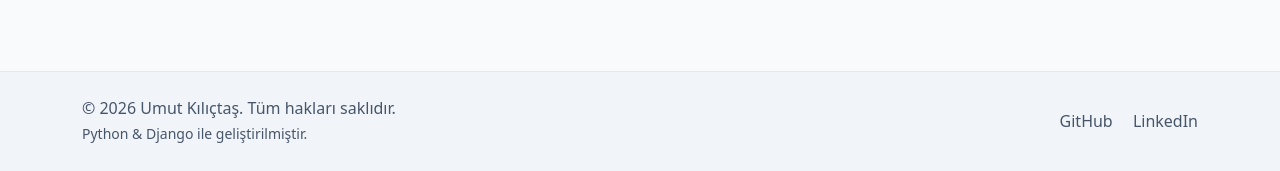
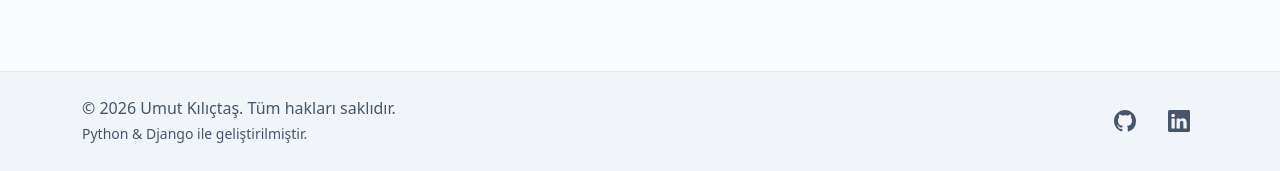
Before and after one commit to umutkilictas/django-portfolio, a Django app: page /deneyim-egitim/ in a window 1280 px wide. Shown: the part 629-800 px from the top of the page. Run offline with Django 5.2, Linux system fonts and the light colour scheme; data that the repository does not hold is empty.

Commit message:
style: fix experience title contrast and add svg icons to footer

```diff
--- a/static/css/style.css
+++ b/static/css/style.css
@@ -223,10 +223,13 @@ a:hover {
 .social-link {
     color: var(--text-secondary);
     font-weight: 500;
+    transition: color 0.2s ease, transform 0.2s ease, background-color 0.2s ease;
 }
 
 .social-link:hover {
     color: var(--accent-color);
+    background-color: var(--bg-secondary);
+    transform: translateY(-2px);
 }
 
 /* Responsive Uyumluluk (360px mobil) */
--- a/templates/includes/footer.html
+++ b/templates/includes/footer.html
@@ -8,20 +8,26 @@
                 <small class="text-muted">Python &amp; Django ile geliştirilmiştir.</small>
             </div>
             <div class="col-md-6 text-center text-md-end">
-                <div class="social-links">
+                <div class="social-links d-inline-flex align-items-center gap-3">
                     {% if GITHUB_URL %}
-                        <a href="{{ GITHUB_URL }}" target="_blank" rel="noopener noreferrer" class="social-link" title="GitHub">
-                            GitHub
+                        <a href="{{ GITHUB_URL }}" target="_blank" rel="noopener noreferrer" class="social-link d-inline-flex align-items-center justify-content-center p-2 rounded-circle" title="GitHub" aria-label="GitHub">
+                            <svg xmlns="http://www.w3.org/2000/svg" width="22" height="22" fill="currentColor" class="bi bi-github" viewBox="0 0 16 16">
+                                <path d="M8 0C3.58 0 0 3.58 0 8c0 3.54 2.29 6.53 5.47 7.59.4.07.55-.17.55-.38 0-.19-.01-.82-.01-1.49-2.01.37-2.53-.49-2.69-.94-.09-.23-.48-.94-.82-1.13-.28-.15-.68-.52-.01-.53.63-.01 1.08.58 1.23.82.72 1.21 1.87.87 2.33.66.07-.52.28-.87.51-1.07-1.78-.2-3.64-.89-3.64-3.95 0-.87.31-1.59.82-2.15-.08-.2-.36-1.02.08-2.12 0 0 .67-.21 2.2.82.64-.18 1.32-.27 2-.27s1.36.09 2 .27c1.53-1.04 2.2-.82 2.2-.82.44 1.1.16 1.92.08 2.12.51.56.82 1.27.82 2.15 0 3.07-1.87 3.75-3.65 3.95.29.25.54.73.54 1.48 0 1.07-.01 1.93-.01 2.2 0 .21.15.46.55.38A8.01 8.01 0 0 0 16 8c0-4.42-3.58-8-8-8"/>
+                            </svg>
                         </a>
                     {% endif %}
                     {% if LINKEDIN_URL %}
-                        <a href="{{ LINKEDIN_URL }}" target="_blank" rel="noopener noreferrer" class="social-link ms-3" title="LinkedIn">
-                            LinkedIn
+                        <a href="{{ LINKEDIN_URL }}" target="_blank" rel="noopener noreferrer" class="social-link d-inline-flex align-items-center justify-content-center p-2 rounded-circle" title="LinkedIn" aria-label="LinkedIn">
+                            <svg xmlns="http://www.w3.org/2000/svg" width="22" height="22" fill="currentColor" class="bi bi-linkedin" viewBox="0 0 16 16">
+                                <path d="M0 1.146C0 .513.526 0 1.175 0h13.65C15.474 0 16 .513 16 1.146v13.708c0 .633-.526 1.146-1.175 1.146H1.175C.526 16 0 15.487 0 14.854zm4.943 12.248V6.169H2.542v7.225zm-1.2-8.212c.837 0 1.358-.554 1.358-1.248-.015-.709-.52-1.248-1.342-1.248S2.4 3.226 2.4 3.934c0 .694.521 1.248 1.327 1.248zm4.908 8.212V9.359c0-.216.016-.432.08-.586.173-.431.568-.878 1.232-.878.869 0 1.216.662 1.216 1.634v3.865h2.401V9.25c0-2.22-1.184-3.252-2.764-3.252-1.274 0-1.845.7-2.165 1.193v.025h-.016l.016-.025V6.169h-2.4c.03.678 0 7.225 0 7.225z"/>
+                            </svg>
                         </a>
                     {% endif %}
                     {% if CONTACT_EMAIL %}
-                        <a href="mailto:{{ CONTACT_EMAIL }}" class="social-link ms-3" title="E-posta">
-                            E-posta
+                        <a href="mailto:{{ CONTACT_EMAIL }}" class="social-link d-inline-flex align-items-center justify-content-center p-2 rounded-circle" title="E-posta Gönder" aria-label="E-posta">
+                            <svg xmlns="http://www.w3.org/2000/svg" width="22" height="22" fill="currentColor" class="bi bi-envelope-fill" viewBox="0 0 16 16">
+                                <path d="M.05 3.555A2 2 0 0 1 2 2h12a2 2 0 0 1 1.95 1.555L8 8.414.05 3.555ZM0 4.697v7.104l5.803-3.558zM6.761 8.83l-6.57 4.027A2 2 0 0 0 2 14h12a2 2 0 0 0 1.808-1.144l-6.57-4.027L8 9.586zm3.436-.586L16 11.801V4.697z"/>
+                            </svg>
                         </a>
                     {% endif %}
                 </div>
--- a/templates/portfolio/experience.html
+++ b/templates/portfolio/experience.html
@@ -30,8 +30,8 @@
                             <!-- Pozisyon & Tarih Satırı -->
                             <div class="d-flex justify-content-between align-items-start flex-wrap gap-2 mb-2">
                                 <div>
-                                    <h3 class="h5 fw-bold mb-1 text-primary-emphasis">{{ exp.title }}</h3>
-                                    <h4 class="h6 text-muted mb-0 fw-semibold">{{ exp.organization }}</h4>
+                                    <h3 class="h5 fw-bold mb-1" style="color: var(--accent-color);">{{ exp.title }}</h3>
+                                    <h4 class="h6 mb-0 fw-semibold" style="color: var(--text-primary);">{{ exp.organization }}</h4>
                                 </div>
                                 <div class="text-md-end">
                                     <span class="badge bg-secondary-subtle text-secondary border border-secondary-subtle small fw-medium">
```
